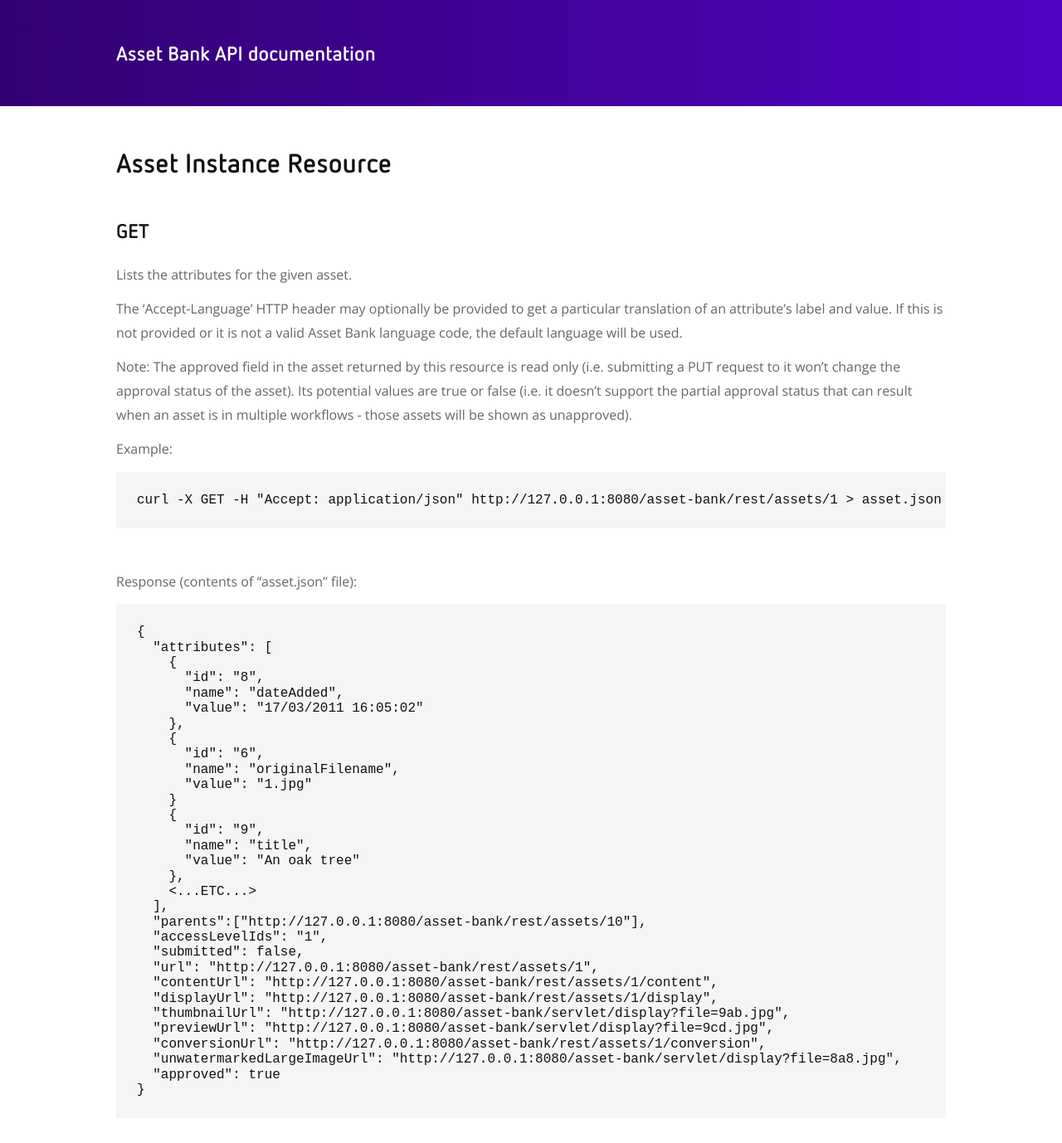
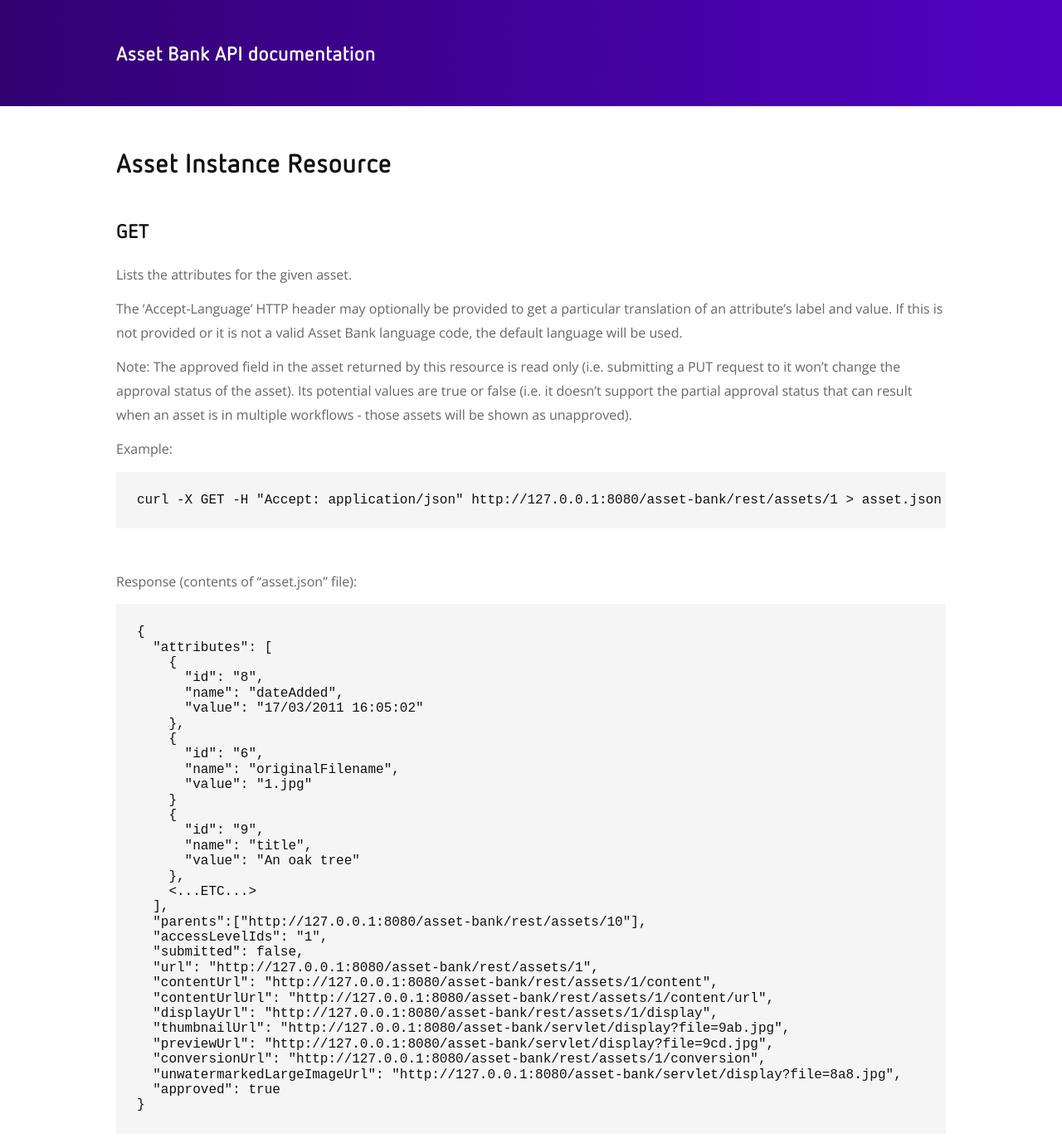
Before and after one commit to brightinteractive/api-docs, a Jekyll site: the page built from doc/asset.md, in a window 1280 px wide and 1400 px high. Shown: the top 1378 px of the window at 83% size. Built offline with Jekyll 4.4.1, drawn with Linux system fonts in a browser that asks for light colours; our own code applies the rules of GitHub Pages for plain Markdown files; some of the changed text lies outside the part shown.

Commit message:
Update asset.md

```diff
--- a/doc/asset.md
+++ b/doc/asset.md
@@ -37,6 +37,7 @@ Response (contents of "asset.json" file):
   "submitted": false,
   "url": "http://127.0.0.1:8080/asset-bank/rest/assets/1",
   "contentUrl": "http://127.0.0.1:8080/asset-bank/rest/assets/1/content",
+  "contentUrlUrl": "http://127.0.0.1:8080/asset-bank/rest/assets/1/content/url",
   "displayUrl": "http://127.0.0.1:8080/asset-bank/rest/assets/1/display",
   "thumbnailUrl": "http://127.0.0.1:8080/asset-bank/servlet/display?file=9ab.jpg",
   "previewUrl": "http://127.0.0.1:8080/asset-bank/servlet/display?file=9cd.jpg",
@@ -93,6 +94,7 @@ Response:
   "submitted": true,
   "url": "http://127.0.0.1:8080/asset-bank/rest/assets/1",
   "contentUrl": "http://127.0.0.1:8080/asset-bank/rest/assets/1/content",
+  "contentUrlUrl": "http://127.0.0.1:8080/asset-bank/rest/assets/1/content/url",
   "displayUrl": "http://127.0.0.1:8080/asset-bank/rest/assets/1/display",
   "thumbnailUrl": "http://127.0.0.1:8080/asset-bank/servlet/display?file=9ab.jpg",
   "previewUrl": "http://127.0.0.1:8080/asset-bank/servlet/display?file=9cd.jpg",
```
